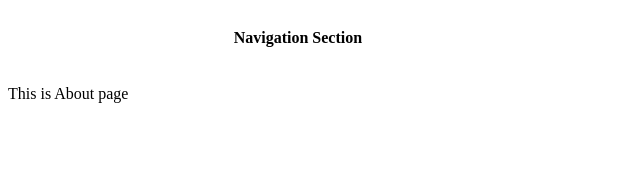
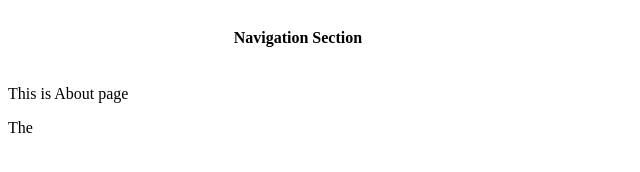
Before and after one commit to Adan206/gatsbytut, a Gatsby site: page /About in a window 1280 px wide. Shown: the full height of the page, 0-640 px from the left. Built offline with nearby package versions, Linux system fonts and the light colour scheme; Gatsby itself is replaced by a stand-in of ours.

Commit message:
new changes

```diff
--- a/src/pages/About.js
+++ b/src/pages/About.js
@@ -7,6 +7,7 @@ function About() {
     <div>
       <Navbar />
       <p>This is About page</p>
+      <p>The</p>
     </div>
   )
 }
```
